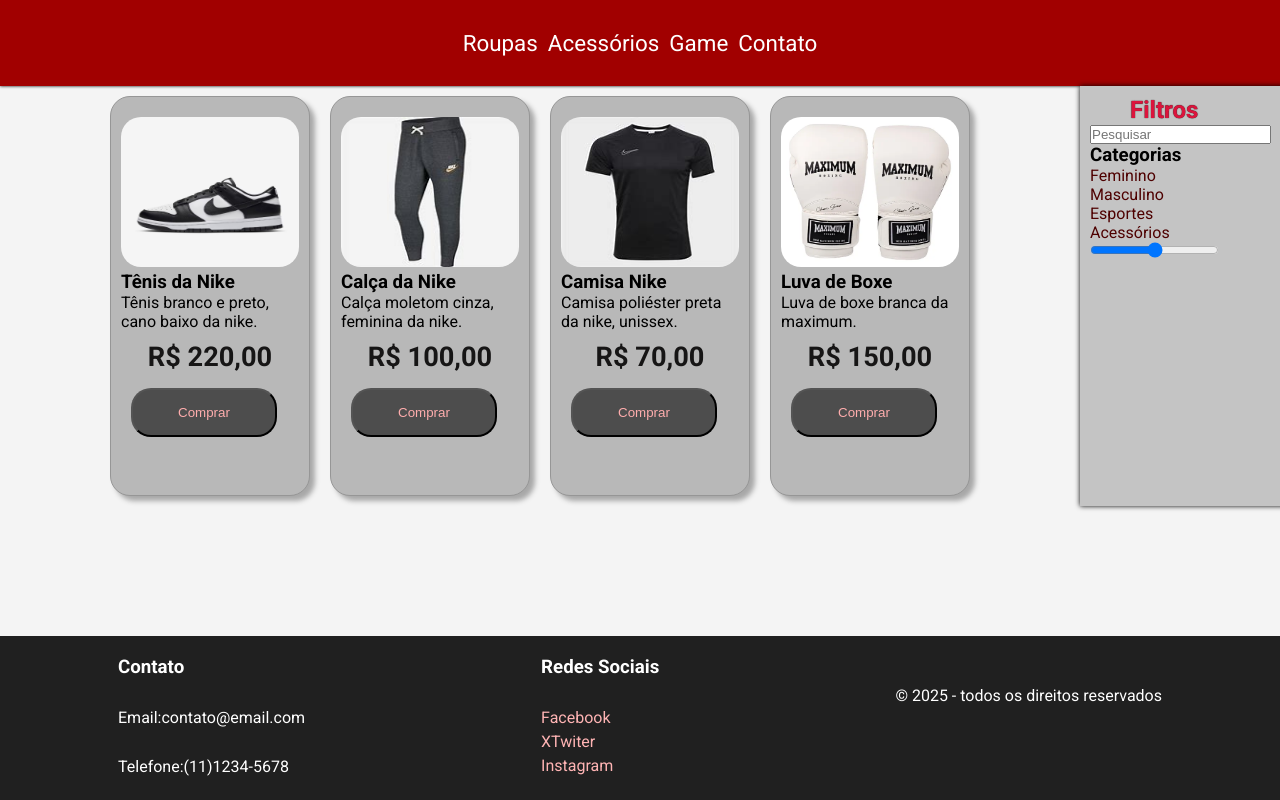
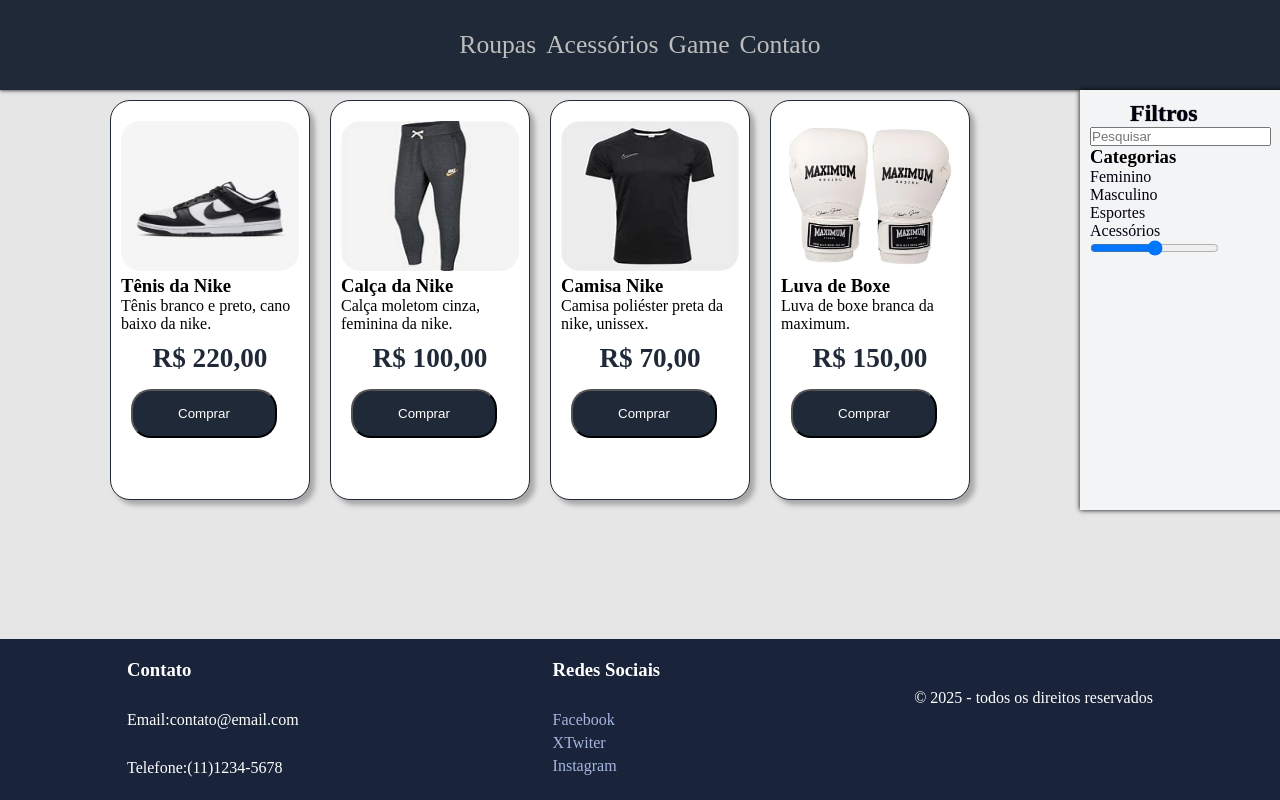
Before and after one commit to Rafael-NP/ProjetoB, a plain HTML site: page index.html in a window 1280 px wide. Drawn offline with Linux system fonts and the light colour scheme; a web font is replaced by a local one.

Commit message:
Mudando a cor

```diff
--- a/src/css/estilo.css
+++ b/src/css/estilo.css
@@ -6,8 +6,8 @@
     box-sizing: border-box;
 }
 body{
-    background: #f4f4f4;
-    font-family: "Roboto", sans-serif;
+    background: #e6e6e6;
+    font-family: "Ancizar Serif", serif;
 }
 /* DEIXANDO FLEXÍVEL */
 #container{
@@ -16,12 +16,12 @@ body{
     min-height: 100vh;
 }
 header{
-    background: #a10000;
+    background: #1f2937;
     color: #fff;
     padding: 20px;
     display: flex;
     justify-content: space-around;
-    box-shadow: 0 0 3px #000;
+    box-shadow: 0 0 4px #000;
 }
 header nav ul{
     list-style: none;
@@ -31,14 +31,14 @@ header nav ul{
     gap: 10px;
 }
 header nav ul li a{
-    color: #fff;
+    color: #bdbdbd;
     text-decoration: none;
-    font-size: 1.4rem;
+    font-size: 1.6rem;
 }
 header nav a:hover{
-    color: #ffe6bf;
+    color: #bdbdbd;
     border-radius: 20px;
-    text-decoration: underline 3px #ff7b5a;
+    text-decoration: underline 3px #bdbdbd;
 }
 #conteudo{
     display: grid;
@@ -55,10 +55,11 @@ main{
     height: 400px;
     margin: 10px;
     padding: 10px;
-    border: 1px solid #969696;
+    border: 1px solid #1f2937;
     border-radius: 20px;
-    background: #b8b8b8;
+    background: #fff;
     box-shadow: 5px 5px 5px #a8a8a8;
+    transition: 0.4s;
 }
 /* AUMENTA O TAMANHO AO PASSAR O MOUSE */
 .produto:hover{
@@ -74,29 +75,29 @@ main{
     font-weight: 700;
     margin-top: 10px;
     text-align: center;
-    color: #161515;
+    color: #1f2937;
     font-size: 1.7rem;
 }
 button{
-    background: #4d4d4d;
+    background: #1f2937;
     margin-top: 15px;
     margin-left: 10px;
     padding: 15px 45px;
     border-radius: 20px;
     cursor: pointer;
-    color: #ffadad;
+    color: #fff;
 }
 button:hover{
-    background-image: linear-gradient(#4d4d4d,black);
+    background-image: linear-gradient(#1f2937,black);
 }
 aside{
     width: 220px;
     padding: 10px;
-    background: #c4c4c4;
+    background: #f3f4f6;
     box-shadow: 0 0 5px #000;
 }
 aside h2{
-    color: crimson;
+    color: #02000e;
     margin-left: 40px;
     text-shadow: 0 0 1px #000;
 }
@@ -105,16 +106,16 @@ aside ul{
 }
 aside ul li a{
     text-decoration: none;
-    color: #4e0000;
+    color: #03000f;
 }
 aside ul li a:hover{
-    text-decoration: underline 2px #330000;
+    text-decoration: underline 1px #03000f;
 }
 footer{
-    background: #202020;
-    color:#ffffff;
+    background: #19243a;
+    color:#fff;
     padding: 20px 0;
-    margin-top:  auto;
+    margin-top: auto;
 }
 .footer-content{
     display: flex;
@@ -132,13 +133,13 @@ footer{
     margin-bottom: 5px;
 }
 .footer-content a{
-    color: #ffb4b4;
     text-decoration: none;
     cursor: pointer;
+    color: #a6b6e0;
 }
 .footer-content a:hover{
-    color: #ff5d5d;
-    text-decoration: underline 2px #ff5d5d;
+    color: #fff;
+    text-decoration: underline 2px #fff;
 }
 footer p{
     justify-content: end;
@@ -158,7 +159,11 @@ footer p{
         text-align: center;
         border-radius: 40px;
         font-size: 1.3rem;
-        background-image: linear-gradient(#610000,black);
+        transition: 0.4s;
+        background-image: linear-gradient(#0b1c33,black);
+    }
+    header li:hover{
+        transform: scale(1.04);
     }
     header nav ul li a{
         display: flex;
--- a/src/css/game.css
+++ b/src/css/game.css
@@ -7,7 +7,7 @@
 }
 body{
     background: #000;
-    font-family: "Roboto", sans-serif;
+    font-family: "Ancizar Serif", serif;
 }
 #container{
     display: flex;
@@ -15,7 +15,7 @@ body{
     min-height: 100vh;
 }
 header{
-    background: #a10000;
+    background: #1f2937;
     color: #fff;
     padding: 20px;
     display: flex;
@@ -29,14 +29,13 @@ header nav ul{
     gap: 10px;
 }
 header nav ul li a{
-    color: #fff;
+    color: #bdbdbd;
     text-decoration: none;
-    font-size: 1.4rem;
+    font-size: 1.6rem;
 }
 header nav a:hover{
-    color: #fff;
     border-radius: 20px;
-    text-decoration: underline 3px crimson;
+    text-decoration: underline 3px #bdbdbd;
 }
 #conteudo{
     display: grid;
@@ -55,7 +54,7 @@ h1{
     margin-top: 50px;
 }
 p{
-    background-image: linear-gradient(to right, crimson, bisque);
+    background-image: linear-gradient(to right, bisque, yellow);
     font-size: 30px;
     text-align: center;
     -webkit-text-fill-color: transparent;
```
